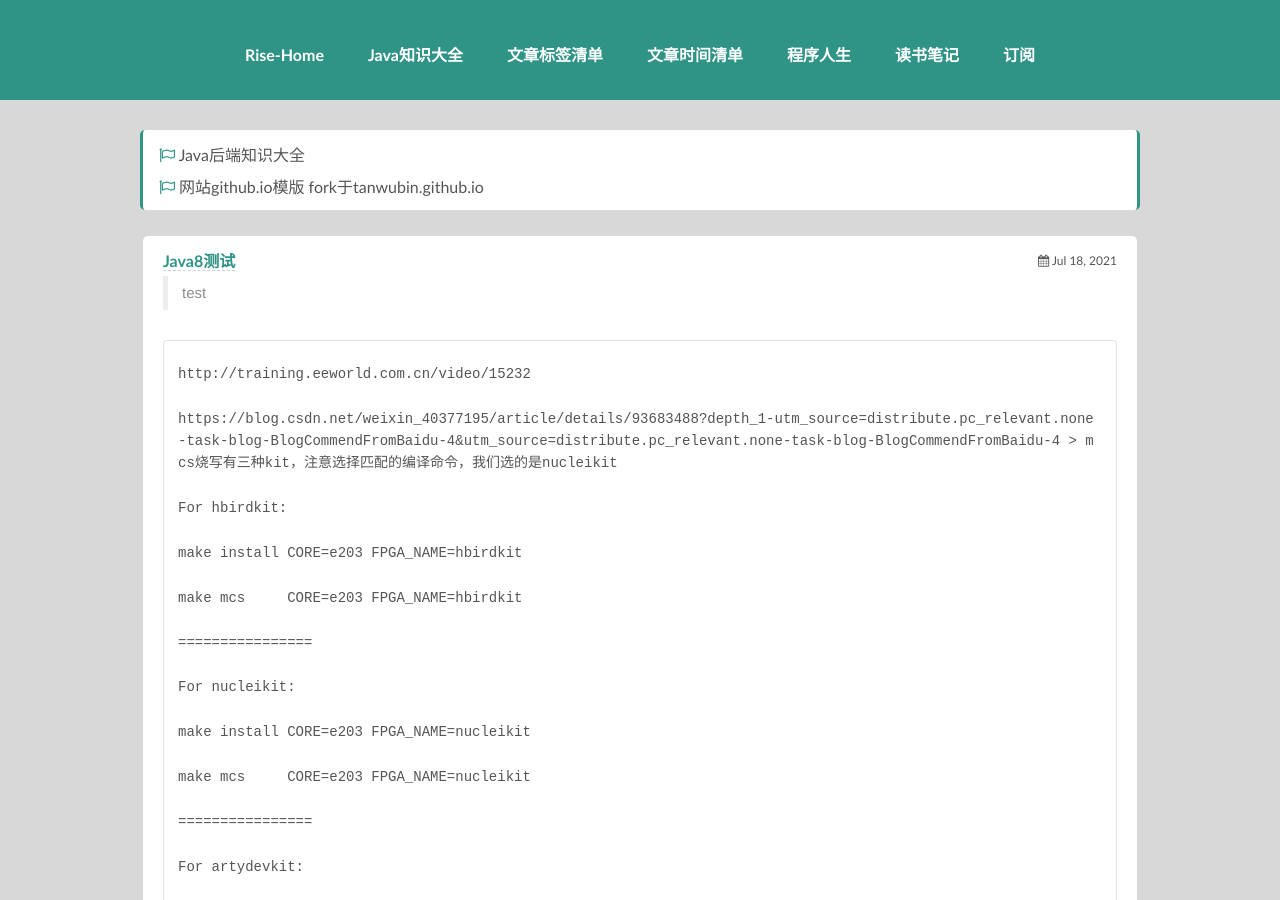
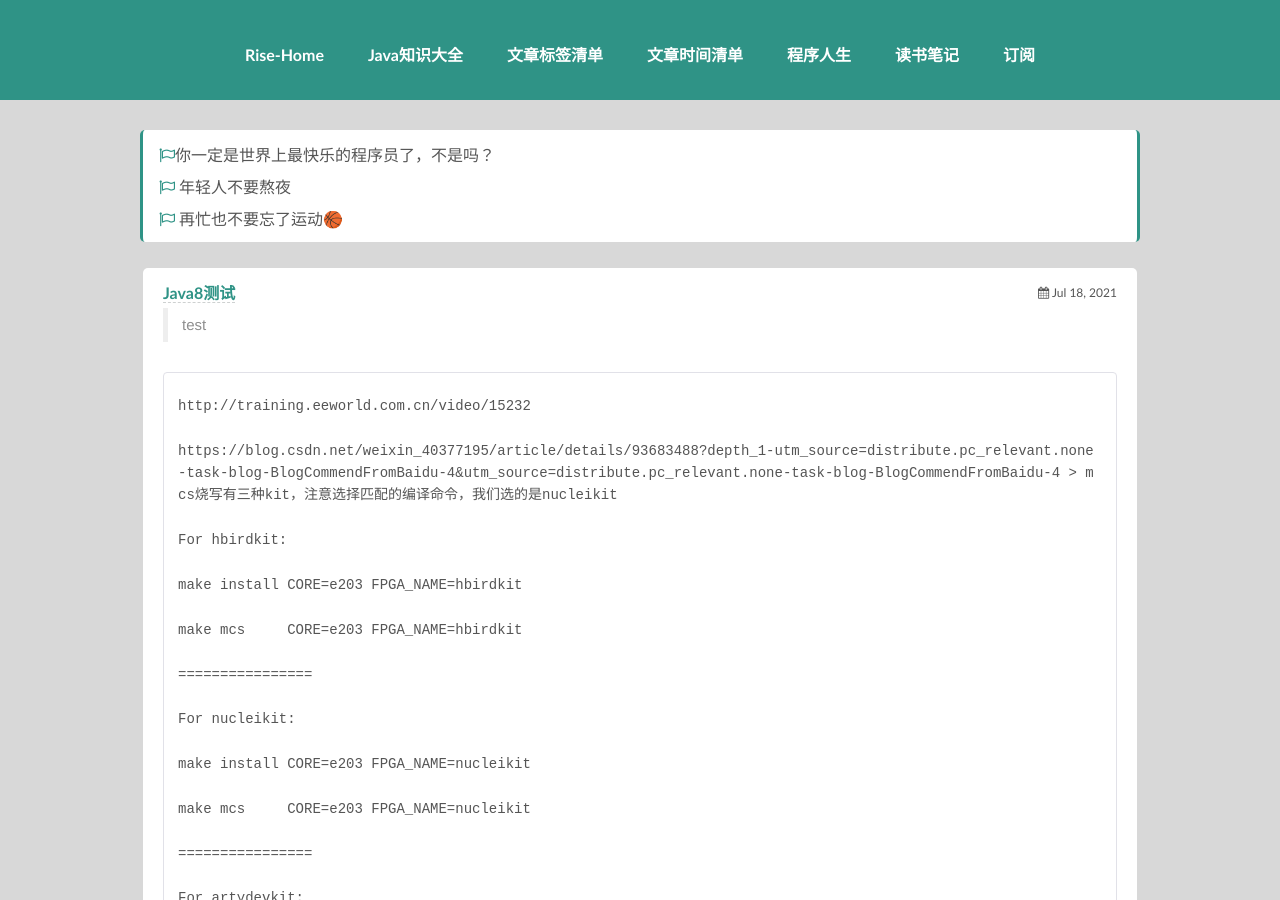
Before and after one commit to Rise1024/-Rise1024-.github.io, a Jekyll site: the page built from index.html, in a window 1280 px wide and 900 px high. Built offline with Jekyll 4.4.1, drawn with Linux system fonts in a browser that asks for light colours; nearby versions of some CDN libraries.

Commit message:
模版init

```diff
--- a/_includes/themes/effector-wide/authorized.html
+++ b/_includes/themes/effector-wide/authorized.html
@@ -7,9 +7,11 @@
         </li>
         -->
     <li>
-        <span class="hvr-icon-bounce"><i class="fa fa-flag-o hvr-icon" style="color:#2f9386;"></i>&nbsp;Java后端知识大全</span>
+        <span class="hvr-icon-bounce"><i class="fa fa-flag-o hvr-icon" style="color:#2f9386;"></i>你一定是世界上最快乐的程序员了，不是吗？</span>
 
-        <br><span class="hvr-icon-bounce"><i class="fa fa-flag-o hvr-icon" style="color:#2f9386;"></i>&nbsp;网站github.io模版 fork于tanwubin.github.io</span>
+        <br><span class="hvr-icon-bounce"><i class="fa fa-flag-o hvr-icon" style="color:#2f9386;"></i>&nbsp;年轻人不要熬夜</span>
+
+        <br><span class="hvr-icon-bounce"><i class="fa fa-flag-o hvr-icon" style="color:#2f9386;"></i>&nbsp;再忙也不要忘了运动🏀</span>
     </li>
   </ul>
 </div>
```
